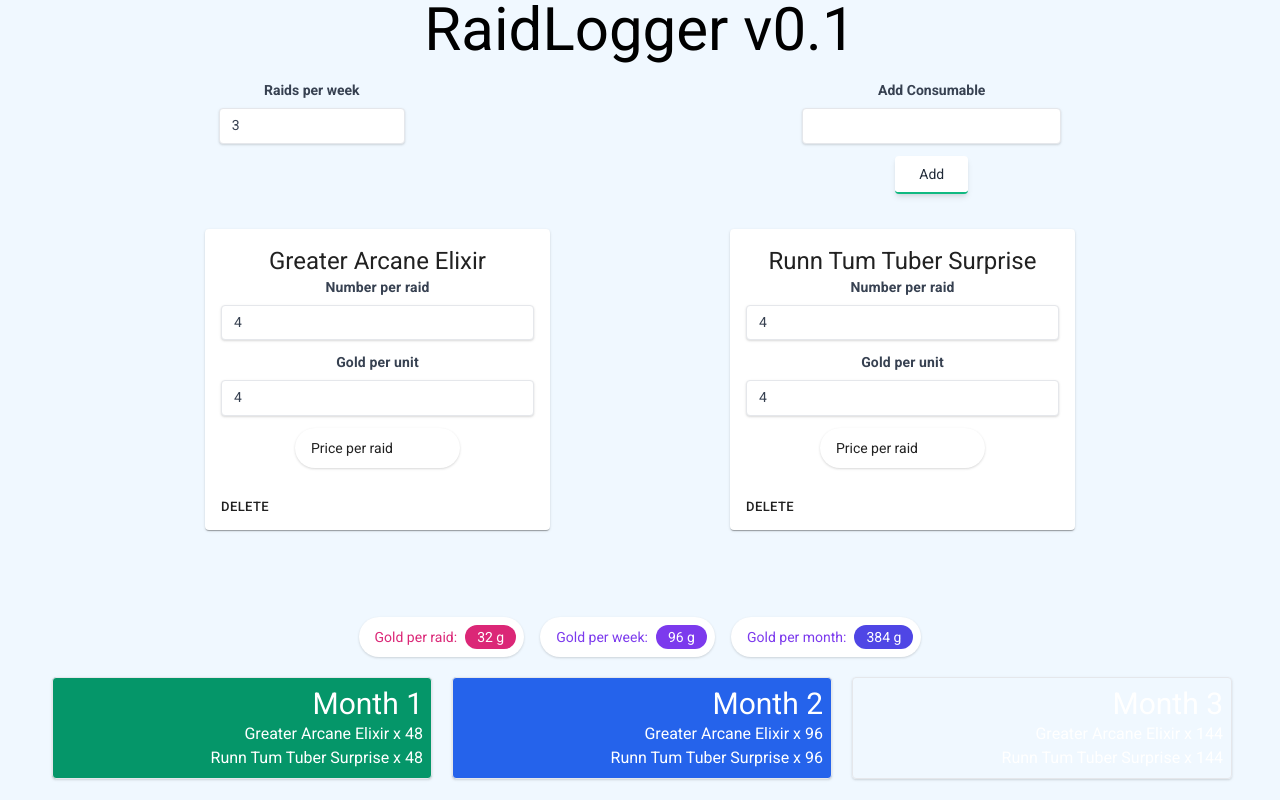
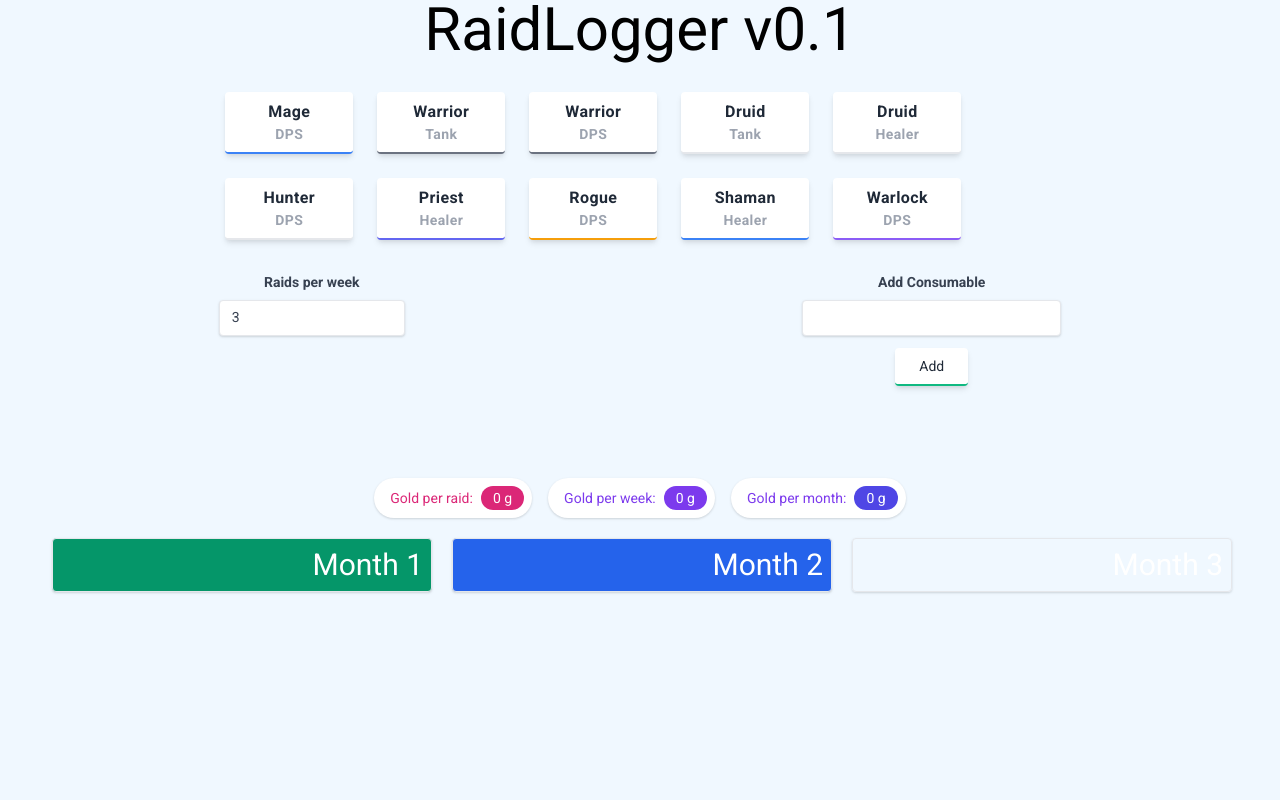
Before and after one commit to Acparvis/raidlogger, a React (Create React App) app: page / in a window 1280 px wide. Built offline with nearby package versions, Linux system fonts and the light colour scheme.

Commit message:
first build of templates

```diff
--- a/package.json
+++ b/package.json
@@ -11,6 +11,7 @@
     "immutable": "^4.0.0-rc.12",
     "react": "^16.12.0",
     "react-dom": "^16.12.0",
+    "react-modal": "^3.11.1",
     "react-redux": "^7.1.3",
     "react-scripts": "3.3.0",
     "redux": "^4.0.5",
--- a/src/App.js
+++ b/src/App.js
@@ -4,11 +4,13 @@ import './App.css';
 import ConsumableList from "./components/consumableList/consumableList";
 import GoldDataDisplay from "./components/goldDataDisplay/goldDataDisplay";
 import ShoppingList from "./components/shoppingList/shoppingList";
+import TemplateSelector from "./components/templateSelector/templateSelector";
 
 function App() {
   return (
     <div className="App">
         <h1 className="text-6xl">RaidLogger v0.1</h1>
+        <TemplateSelector/>
       <ConsumableList/>
       <GoldDataDisplay/>
       <ShoppingList/>
--- a/src/components/consumable/consumable.js
+++ b/src/components/consumable/consumable.js
@@ -28,7 +28,7 @@ class Consumable extends Component {
         const {data, index} = this.props;
 
 
-        const {numberPerRaid, expectedPrice, currentStock, id} = this.props.data;
+        const {numberPerRaid, expectedPrice, currentStock, id} = this.props?.data;
 
         return (
             <Card varaint="outlined" style={{maxWidth: 345, margin: "15px", width: "100%"}}>
--- a/src/components/consumableList/consumableList.js
+++ b/src/components/consumableList/consumableList.js
@@ -57,7 +57,7 @@ class ConsumableList extends Component {
                     </div>
                 </div>
                 <div className="list-feed-container">
-                    {consumables.map((consumable, index) => <Consumable key={index + consumable.id} data={consumable}
+                    {consumables.map((consumable, index) => <Consumable key={index + consumable?.id} data={consumable}
                                                                         index={index}/>)}
                 </div>
             </>
--- /dev/null
+++ b/src/components/templateSelector/templateSelector.js
@@ -0,0 +1,115 @@
+import React, {Component} from 'react';
+import {connect} from "react-redux";
+import { activateTemplate } from "../../data/actions/state";
+import Modal from 'react-modal';
+
+Modal.setAppElement('#root');
+
+const customStyles = {
+    content : {
+        top                   : '50%',
+        left                  : '50%',
+        right                 : 'auto',
+        bottom                : 'auto',
+        marginRight           : '-50%',
+        transform             : 'translate(-50%, -50%)'
+    }
+};
+
+class TemplateSelector extends Component {
+
+    constructor(props) {
+        super(props)
+
+        this.state = {
+            modal: false,
+            selectedIndex: 0
+        }
+    }
+
+
+    modalFlip = () => this.setState({ modal: !this.state.modal});
+
+
+    dataCheck = (index) => {
+
+        const {consumables} = this.props;
+
+
+
+        if (consumables.length) {
+            // fire modal
+                this.setState({selectedIndex: index})
+                this.modalFlip()
+
+            // fire check first
+        } else {
+            this.props.templateActivate(index)
+        }
+    }
+
+    render() {
+
+        const {templates, templateActivate} = this.props;
+        const { modal, selectedIndex } = this.state;
+
+        return (
+            <div className="flex flex-wrap w-8/12 mt-5 mx-auto">
+
+                <Modal
+                    isOpen={modal}
+                    style={customStyles}
+                    contentLabel="Example Modal"
+                >
+                    <h2>Are you sure you want to use this template?</h2>
+                    <aside>You will lose your current data</aside>
+                    <button
+                        className="bg-white text-gray-800 rounded border-b-2 border-red-500 hover:border-red-600 hover:bg-red-500 hover:text-white shadow-md py-2 px-6 inline-flex items-center"
+                        onClick={() => this.modalFlip()}
+                    >
+                        <span className="mr-2">No thanks, keep my stuff!</span>
+                    </button>
+                    <button
+                        className="bg-white text-gray-800 rounded border-b-2 border-green-500 hover:border-green-600 hover:bg-green-500 hover:text-white shadow-md py-2 px-6 inline-flex items-center"
+                        onClick={() => {
+                            this.modalFlip();
+                            templateActivate(selectedIndex)
+                        }} >
+                        <span className="text-sm">Yes I'm sure!</span>
+                    </button>
+                </Modal>
+
+                {templates.map((template, index) => {
+                    return (
+                        <div className="m-3">
+                            <button
+                                className={`w-32 bg-white tracking-wide text-gray-800 font-bold rounded border-b-2 border-${template.color}-500 hover:border-${template.color}-600 hover:bg-${template.color}-500 hover:text-white shadow-md py-2 px-6  items-center`}
+                                onClick={() => this.dataCheck(index)}
+                            >
+                                <p className="mx-auto">{template.class}</p>
+
+                                <p className="text-gray-400 text-sm">{template.spec}</p>
+                            </button>
+
+                        </div>
+                    )
+                })}
+
+            </div>
+        );
+    }
+}
+
+function mapStateToProps(state) {
+
+    return {
+        templates: state.templates,
+        consumables: state.consumables,
+    }
+}
+
+const mapDispatchToProps = dispatch => ({
+    templateActivate: (index) => dispatch(activateTemplate(index)),
+});
+
+export default connect(mapStateToProps, mapDispatchToProps)(TemplateSelector);
--- a/src/data/actions/state.js
+++ b/src/data/actions/state.js
@@ -25,3 +25,10 @@ export const changeRaids = (value) => ({
     type: CHANGE_RAIDS,
     value
 });
+
+export const ACTIVATE_TEMPLATE = Symbol("ACTIVATE_TEMPLATE");
+
+export const activateTemplate = (index) => ({
+    type: ACTIVATE_TEMPLATE,
+    index
+});
--- a/src/data/initial.js
+++ b/src/data/initial.js
@@ -1,12 +1,17 @@
-
 // Initial state, once a player has entered their info will be overwritten.
 export default {
-    consumables : [
+    consumables: [],
+    templates: [
+        {
+            class: "Mage",
+            spec: "DPS",
+            color: "blue",
+            consumables: [
                 {
                     name: 'Greater Arcane Elixir',
                     expectedPrice: 4,
                     numberPerRaid: 4,
-            id: 2,
+                    id: 1,
                     currentStock: 0
                 },
                 {
@@ -16,7 +21,199 @@ export default {
                     id: 2,
                     currentStock: 0
                 }
+            ]
+        },
+        {
+            class: "Warrior",
+            spec: "Tank",
+            color: "gray",
+            consumables: [
+                {
+                    name: 'Warrior item 1',
+                    expectedPrice: 5,
+                    numberPerRaid: 2,
+                    id: 1,
+                    currentStock: 0
+                },
+                {
+                    name: 'Warrior Item 2',
+                    expectedPrice: 8,
+                    numberPerRaid: 4,
+                    id: 2,
+                    currentStock: 0
+                }
+            ]
+        },
+        {
+            class: "Warrior",
+            color: "gray",
+            spec: "DPS",
+            consumables: [
+                {
+                    name: 'Warrior item 1',
+                    expectedPrice: 5,
+                    numberPerRaid: 2,
+                    id: 1,
+                    currentStock: 0
+                },
+                {
+                    name: 'Warrior Item 2',
+                    expectedPrice: 8,
+                    numberPerRaid: 4,
+                    id: 2,
+                    currentStock: 0
+                }
+            ]
+        },
+        {
+            class: "Druid",
+            spec: "Tank",
+            color: "orange",
+            consumables: [
+                {
+                    name: 'Druid item 1',
+                    expectedPrice: 5,
+                    numberPerRaid: 2,
+                    id: 1,
+                    currentStock: 0
+                },
+                {
+                    name: 'Druid Item 2',
+                    expectedPrice: 8,
+                    numberPerRaid: 4,
+                    id: 2,
+                    currentStock: 0
+                }
+            ]
+        },
+        {
+            class: "Druid",
+            spec: "Healer",
+            color: "orange",
+            consumables: [
+                {
+                    name: 'Druid item 1',
+                    expectedPrice: 5,
+                    numberPerRaid: 2,
+                    id: 1,
+                    currentStock: 0
+                },
+                {
+                    name: 'Druid Item 2',
+                    expectedPrice: 8,
+                    numberPerRaid: 4,
+                    id: 2,
+                    currentStock: 0
+                }
+            ]
+        },
+        {
+            class: "Hunter",
+            spec: "DPS",
+            color: "teal",
+            consumables: [
+                {
+                    name: 'Hunter item 1',
+                    expectedPrice: 5,
+                    numberPerRaid: 2,
+                    id: 1,
+                    currentStock: 0
+                },
+                {
+                    name: 'Hunter Item 2',
+                    expectedPrice: 8,
+                    numberPerRaid: 4,
+                    id: 2,
+                    currentStock: 0
+                }
+            ]
+        },
+        {
+            class: "Priest",
+            spec: "Healer",
+            color: "indigo",
+            consumables: [
+                {
+                    name: 'Priest item 1',
+                    expectedPrice: 5,
+                    numberPerRaid: 2,
+                    id: 1,
+                    currentStock: 0
+                },
+                {
+                    name: 'Priest Item 2',
+                    expectedPrice: 8,
+                    numberPerRaid: 4,
+                    id: 2,
+                    currentStock: 0
+                }
+            ]
+        },
+        {
+            class: "Rogue",
+            spec: "DPS",
+            color: "yellow",
+            consumables: [
+                {
+                    name: 'Rogue item 1',
+                    expectedPrice: 5,
+                    numberPerRaid: 2,
+                    id: 1,
+                    currentStock: 0
+                },
+                {
+                    name: 'Rogue Item 2',
+                    expectedPrice: 8,
+                    numberPerRaid: 4,
+                    id: 2,
+                    currentStock: 0
+                }
+            ]
+        },
+        {
+            class: "Shaman",
+            spec: "Healer",
+            color: "blue",
+            consumables: [
+                {
+                    name: 'Shaman item 1',
+                    expectedPrice: 5,
+                    numberPerRaid: 2,
+                    id: 1,
+                    currentStock: 0
+                },
+                {
+                    name: 'Shaman Item 2',
+                    expectedPrice: 8,
+                    numberPerRaid: 4,
+                    id: 2,
+                    currentStock: 0
+                }
+            ]
+        },
+        {
+            class: "Warlock",
+            spec: "DPS",
+            color: "purple",
+            consumables: [
+                {
+                    name: 'Warlock item 1',
+                    expectedPrice: 5,
+                    numberPerRaid: 2,
+                    id: 1,
+                    currentStock: 0
+                },
+                {
+                    name: 'Warlock Item 2',
+                    expectedPrice: 8,
+                    numberPerRaid: 4,
+                    id: 2,
+                    currentStock: 0
+                }
+            ]
+        },
     ],
+
     raidsPerWeek: 3,
     storage: false,
 };
--- a/src/data/reducers.js
+++ b/src/data/reducers.js
@@ -3,7 +3,8 @@ import { //Imports the actions to be fed into the reducer switch statement.
     UPDATE_CONSUMABLE,
     ADD_CONSUMABLE,
     DELETE_CONSUMABLE,
-    CHANGE_RAIDS
+    CHANGE_RAIDS,
+    ACTIVATE_TEMPLATE
 } from "./actions/state";
 
 
@@ -65,6 +66,17 @@ const changeRaids = (state, {value}) => {
     }
 }
 
+const activateTemplate = (state, {index}) => {
+    const template = state.templates[index];
+
+    return {
+        ...state,
+        consumables : [
+            ...template.consumables
+        ]
+    }
+}
+
 // Reducer switch statement.
 export default(state = initial, action) => {
     switch (action.type) {
@@ -76,6 +88,8 @@ export default(state = initial, action) => {
             return deleteConsumable(state, action);
         case CHANGE_RAIDS:
             return changeRaids(state, action);
+        case ACTIVATE_TEMPLATE:
+            return activateTemplate(state, action);
         default:
             return state;
     }
--- a/src/index.js
+++ b/src/index.js
@@ -26,9 +26,9 @@ let persistor = persistStore(store);
 
 ReactDOM.render(
     <Provider store={store}>
-        <PersistGate loading={null} persistor={persistor}>
+        {/*<PersistGate loading={null} persistor={persistor}>*/}
             <App/>
-        </PersistGate>
+        {/*</PersistGate>*/}
     </Provider>,
     document.getElementById('root')
 );
```
Also changed, not shown: 1 other file (tests, documents, lock files or other folders). Lines whose indentation alone changed are shown as unchanged.
